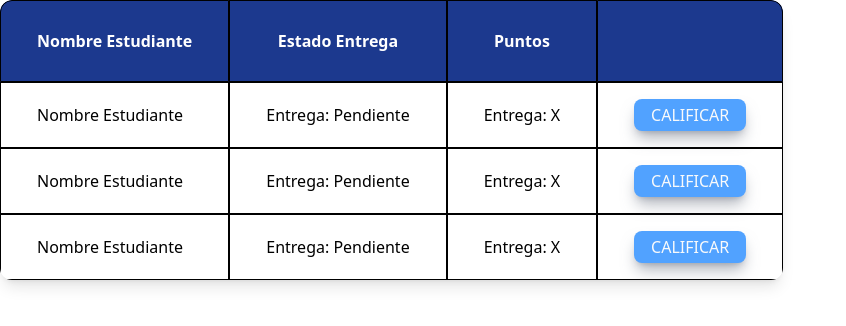
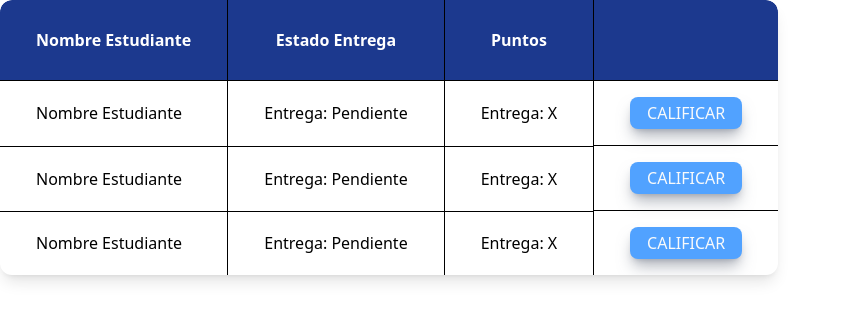
Before and after one commit to Elias-MN/Codemon, a React (Vite) app: page / in a window 1280 px wide. Shown: the top 326 px of the page, without its empty margins (0-846 px from the left). Built offline with nearby package versions, Linux system fonts and the light colour scheme.

Commit message:
Update Qualification.jsx
Qualification finished

```diff
--- a/src/components/Qualification.tsx
+++ b/src/components/Qualification.tsx
@@ -1,41 +1,41 @@
 const Qualification = () => {
     return (
         /*<div className="flex justify-center items-center h-screen">*/
-            <table className="bg-white shadow-lg rounded-xl border-separate border-spacing-0 overflow-hidden">
+        <table className="shadow-lg rounded-xl border-spacing-0 overflow-hidden">
             <thead className="hidden sm:table-header-group">
                 <tr className="bg-blue-900 text-white">
-                        <th className="py-7 px-9 border border-black rounded-tl-xl">Nombre Estudiante</th>
-                        <th className="py-7 px-9 border border-black">Estado Entrega</th>
-                        <th className="py-7 px-9 border border-black">Puntos</th>
-                        <th className="py-7 px-9 border border-black rounded-tr-xl"></th>
+                    <th className="py-7 px-9 border-b border-black rounded-tl-xl border-r ">Nombre Estudiante</th>
+                    <th className="py-7 px-9 border-b border-black border-r ">Estado Entrega</th>
+                    <th className="py-7 px-9 border-b border-black border-r ">Puntos</th>
+                    <th className="py-7 px-9 border-b border-black rounded-tr-xl"></th>
                 </tr>
             </thead>
             <tbody>
                 <tr className="flex flex-col mb-4 sm:table-row w-2xs">
-                        <td className="py-4 px-9 border border-black rounded-t-xl sm:rounded-none">Nombre Estudiante</td>
-                        <td className="py-4 px-9 border border-black sm:rounded-none">Entrega: Pendiente</td>
-                        <td className="py-4 px-9 border border-black sm:rounded-none">Entrega: X</td>
-                        <td className="py-4 px-9 border border-black sm:rounded-none flex justify-center">
-                            <button className="w-28 bg-blue-400 text-gray-50 py-1 rounded-lg shadow-lg shadow-gray-500/50 active:shadow-none hover:opacity-60 active:opacity-60 cursor-pointe">
-                                CALIFICAR
-                            </button>
-                        </td>
-                    </tr>
-                    <tr className="flex flex-col mb-4 sm:table-row">
-                        <td className="py-4 px-9 border border-black sm:rounded-none">Nombre Estudiante</td>
-                        <td className="py-4 px-9 border border-black sm:rounded-none">Entrega: Pendiente</td>
-                        <td className="py-4 px-9 border border-black sm:rounded-none">Entrega: X</td>
-                        <td className="py-4 px-9 border border-black flex justify-center sm:rounded-none">
+                    <td className="py-4 px-9 border-b border-black rounded-t-xl sm:rounded-none border-r ">Nombre Estudiante</td>
+                    <td className="py-4 px-9 border-b border-black sm:rounded-none border-r ">Entrega: Pendiente</td>
+                    <td className="py-4 px-9 border-b border-black sm:rounded-none border-r ">Entrega: X</td>
+                    <td className="py-4 px-9 border-b border-black sm:rounded-none flex justify-center">
                         <button className="w-28 bg-blue-400 text-gray-50 py-1 rounded-lg shadow-lg shadow-gray-500/50 active:shadow-none hover:opacity-60 active:opacity-60 cursor-pointer">
                             CALIFICAR
                         </button>
                     </td>
                 </tr>
                 <tr className="flex flex-col mb-4 sm:table-row">
-                        <td className="py-4 px-9 border border-black sm:rounded-none">Nombre Estudiante</td>
-                        <td className="py-4 px-9 border border-black sm:rounded-none">Entrega: Pendiente</td>
-                        <td className="py-4 px-9 border border-black sm:rounded-none">Entrega: X</td>
-                        <td className="py-4 px-9 border border-black rounded-b-xl flex justify-center sm:rounded-none rounded-br-xl">
+                    <td className="py-4 px-9 border-b border-black sm:rounded-none border-r ">Nombre Estudiante</td>
+                    <td className="py-4 px-9 border-b border-black sm:rounded-none border-r ">Entrega: Pendiente</td>
+                    <td className="py-4 px-9 border-b border-black sm:rounded-none border-r ">Entrega: X</td>
+                    <td className="py-4 px-9 border-b border-black flex justify-center sm:rounded-none">
+                        <button className="w-28 bg-blue-400 text-gray-50 py-1 rounded-lg shadow-lg shadow-gray-500/50 active:shadow-none hover:opacity-60 active:opacity-60 cursor-pointer">
+                            CALIFICAR
+                        </button>
+                    </td>
+                </tr>
+                <tr className="flex flex-col mb-4 sm:table-row">
+                    <td className="py-4 px-9 sm:rounded-none border-r border-black">Nombre Estudiante</td>
+                    <td className="py-4 px-9 sm:rounded-none border-r border-black">Entrega: Pendiente</td>
+                    <td className="py-4 px-9 sm:rounded-none border-r border-black">Entrega: X</td>
+                    <td className="py-4 px-9 rounded-b-xl flex justify-center sm:rounded-none rounded-br-xl">
                         <button className="w-28 bg-blue-400 text-gray-50 py-1 rounded-lg shadow-lg shadow-gray-500/50 active:shadow-none hover:opacity-60 active:opacity-60 cursor-pointer">
                             CALIFICAR
                         </button>
```
Lines whose indentation alone changed are shown as unchanged.
